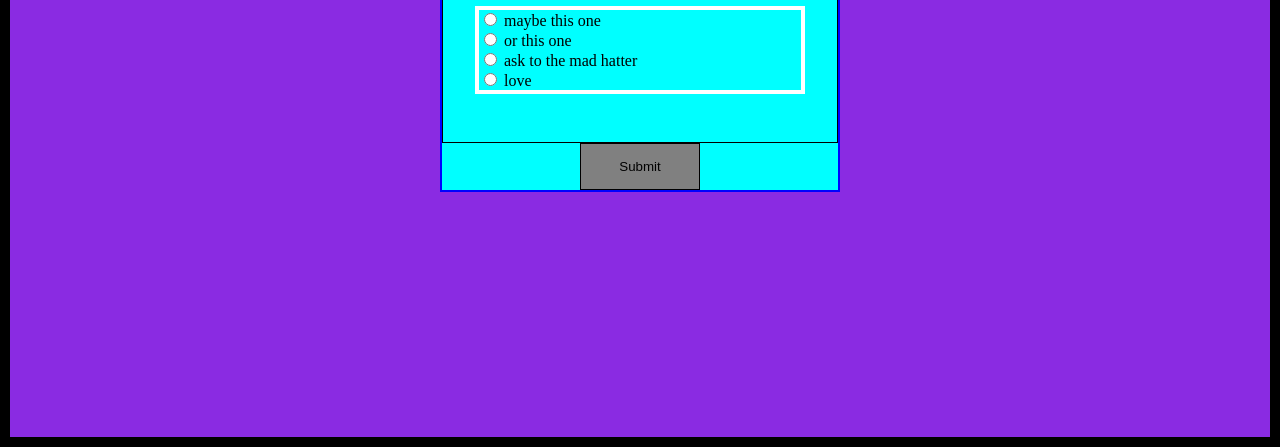
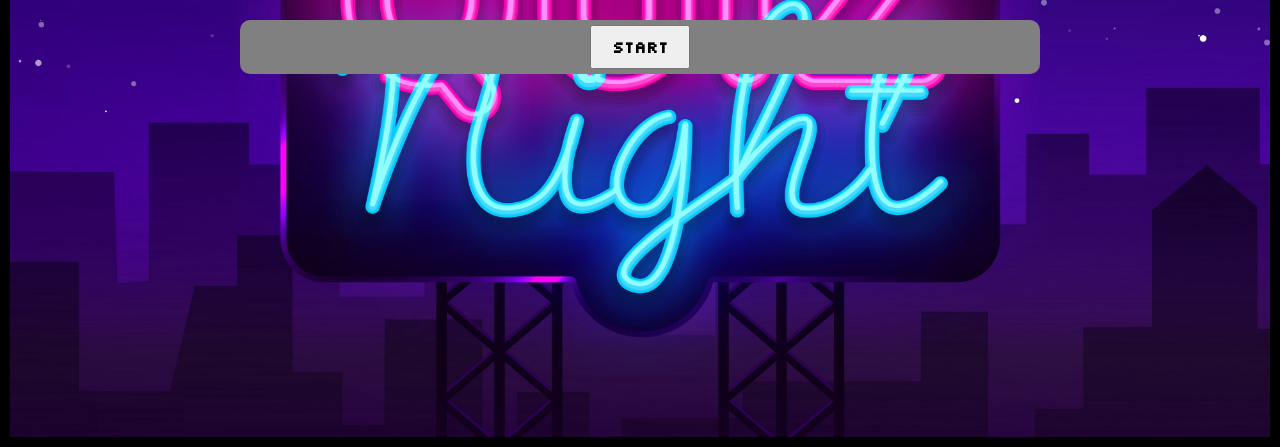
Before and after one commit to Benjamin-Mag/Quizz-solo-Project, a plain HTML site: page index.html in a window 1280 px wide. Shown: the part 353-800 px from the top of the page. Drawn offline with Linux system fonts and the light colour scheme.

Commit message:
Slowly but...

```diff
--- a/index.html
+++ b/index.html
@@ -5,34 +5,25 @@
     <meta http-equiv="X-UA-Compatible" content="IE=edge" />
     <meta name="viewport" content="width=device-width, initial-scale=1.0" />
     <link rel="stylesheet" href="style.css" />
+    <script defer src="script.js"></script>
     <title>Quiz Quiz Project</title>
   </head>
   <body>
-    <div class="quiz-box" id="quiz">
-      <div class="header-box">
-        <h2 id="question">Questions</h2>
-        <ul>
-          <li>
-            <input type="radio" name="answer" id="a" class="answer" />
-            <label for="a" id="answer_a">Réponse A</label>
-          </li>
-          <li>
-            <input type="radio" name="answer" id="b" class="answer" />
-            <label for="b" id="answer_b">Réponse B</label>
-          </li>
-          <li>
-            <input type="radio" name="answer" id="c" class="answer" />
-            <label for="c" id="answer_c">Réponse C</label>
-          </li>
-          <li>
-            <input type="radio" name="answer" id="d" class="answer" />
-            <label for="d" id="answer_d">Réponse D</label>
-          </li>
-        </ul>
+    <div class="counter hide" id="counter">counter good answers</div>
+    <div class="container">
+      <div id="question-container" class="hide">
+        <div id="question">Question</div>
+        <div id="answer-buttons" class="btn-all">
+          <button id="a" class="btn">réponse A</button>
+          <button id="b" class="btn">réponse B</button>
+          <button id="c" class="btn">reponse C</button>
+          <button id="d" class="btn">réponse D</button>
+        </div>
       </div>
-      <button id="submit">Submit</button>
+      <div class="controls">
+        <button id="start-btn" class="start-btn">Start</button>
+        <button id="next-btn" class="next-btn hide">Next</button>
+      </div>
     </div>
-
-    <script src="script.js"></script>
   </body>
 </html>
--- a/script.js
+++ b/script.js
@@ -1,104 +1,15 @@
-// DATA for the Quiz. Array of Objects
+// select my start button
+const startButton = document.getElementById("start-btn");
+const questionContainer = document.getElementById("question-container");
+const counterContainer = document.getElementById("counter");
+// add event on my button
+startButton.addEventListener("click", startTheGame);
 
-const data = [
-  {
-    question: "who is the mad hatter ...?",
-    a: "Nobody",
-    b: "everybody",
-    c: "Somebody",
-    d: "not me !",
-    goodOne: "d",
-  },
-  {
-    question: "Is the white Rabbit late ? ",
-    a: "Never",
-    b: "he's always in time",
-    c: "who is he ? ",
-    d: "to my brithday ?",
-    goodOne: "a",
-  },
-  {
-    question: "what's the good answer ?",
-    a: "maybe this one",
-    b: "or this one",
-    c: "ask to the mad hatter",
-    d: "love",
-    goodOne: "d",
-  },
-];
-
-// select my elements
-
-const quizElement = document.getElementById("quiz");
-const questionElement = document.getElementById("question");
-
-// answer elements
-
-const answerElement = document.querySelectorAll(".answer");
-const answer_a = document.getElementById("answer_a");
-const answer_b = document.getElementById("answer_b");
-const answer_c = document.getElementById("answer_c");
-const answer_d = document.getElementById("answer_d");
-
-// submition button
-
-const submitButton = document.getElementById("submit");
-
-// Initiate the score and current quiz (i keep it simple : no ramdom. At the moment,
-// everytime we run the quizz we will have the same questions)
-
-let currentQuiz = Math.floor(Math.random() * data.length);
-let score = 0;
-
-displayQuiz();
-
-// function to display my quiz
-
-function displayQuiz() {
-  uncheckAnswer();
-  // Math.floor(Math.random()*data.length)
-  let currentQuizQuestion = data[currentQuiz];
-
-  questionElement.innerText = currentQuizQuestion.question;
-  answer_a.innerText = currentQuizQuestion.a;
-  answer_b.innerText = currentQuizQuestion.b;
-  answer_c.innerText = currentQuizQuestion.c;
-  answer_d.innerText = currentQuizQuestion.d;
+//create the funtion
+function startTheGame() {
+  // add class 'hide' to hide start button
+  startButton.classList.add("hide");
+  // remove class 'hide' to display my quiz (need to store it inside a const)
+  questionContainer.classList.remove("hide");
+  counterContainer.classList.remove("hide");
 }
-
-// uncheck everytime a new quiz is display
-function uncheckAnswer() {
-  answerElement.forEach((answerElement) => (answerElement.checked = false));
-}
-
-function answerSelected() {
-  // checking wich answer is checked or not and return the id :a,b,c or d . This way it's easier to find the good answer
-  //i'll have to compare data.goodOne to the aswerElement id. Return the ID
-  let answer;
-  answerElement.forEach((answerElement) => {
-    if (answerElement.checked) {
-      answer = answerElement.id;
-    }
-  });
-  return answer;
-}
-
-// addEventlistenner on the button
-
-submitButton.addEventListener("click", () => {
-  const answer = answerSelected();
-
-  // condition to score
-  if (answer === data[currentQuiz].goodOne) {
-    score++;
-  }
-
-  currentQuiz++;
-  // check if it's the end of the quiz.
-  if (currentQuiz < data.length) {
-    displayQuiz();
-  } else {
-    quizElement.innerHTML = `plouplout ${score} / ${data.length}
-    <button onclick="location.reload()"> Restart </button>`;
-  }
-});
--- a/style.css
+++ b/style.css
@@ -1,44 +1,65 @@
+@import url('https://fonts.googleapis.com/css2?family=Silkscreen&display=swap');
 * {
   box-sizing: border-box;
+  font-family: 'Silkscreen', cursive;;
+  font-size: 1rem;
 }
 body {
-  background-color: blueviolet;
+  background-image: url(QuizNight.jpeg);
+  background-repeat:no-repeat;
+  background-position: center center;
+  background-size:cover;
   border: 10px solid black;
+
+  padding: 0;
+  margin: 0;
+  height: 100vh;
+  width: 100vw;
+  display: flex;
+
+  align-items: center;
+  justify-content: center;
+  position: relative;
+}
+.container{
+  width: 800px;
+  max-width: 80%;
+  border-radius: 10px;
+  background-color: grey;
+  padding: 5px;
+
+}
+.counter{
+  display: block;
+  position: absolute;
+  top:250px
+}
+
+.btn-all{
+  display: grid;
+  grid-template-columns:repeat(2,auto);
+  gap: 6px;
+  margin:  20px 0;
+}
+.controls{
   display: flex;
   align-items: center;
   justify-content: center;
-  height: 100vh;
-  margin: 0;
 }
 
-.quiz-box {
-  background-color: aqua;
-  width: 400px;
-  border: 2px solid blue;
+.btn{
+  border-radius: 0px;
 }
 
-.header-box {
-  border: 1px solid black;
-  padding: 2rem;
+.hide{
+  display: none;
 }
 
-h2 {
-  border: 1px solid blue;
-  text-align: center;
+.start-btn{
+  padding: 10px 20px;
+  font-weight: bold;
 }
-
-ul {
-  list-style: none;
-  border: 4px solid white;
-  padding: 0;
+.next-btn{
+  padding: 10px 20px;
+  font-weight: bold;
 }
-
-button {
-  border: 1px solid black;
-  display: block;
-  margin-left: auto;
-  margin-right: auto;
-  background-color: grey;
-  padding: 15px;
-  width: 120px;
-}
```
Also changed, not shown: QuizNight.jpeg (added).
